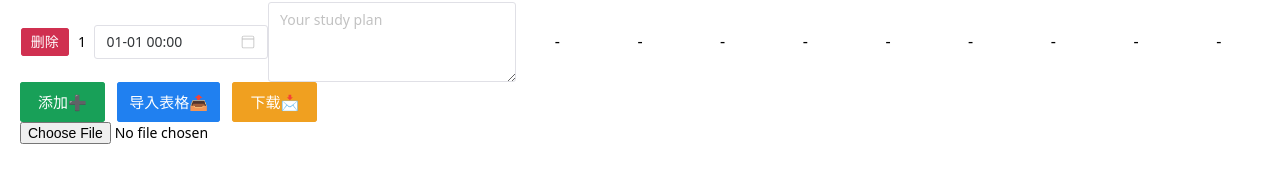
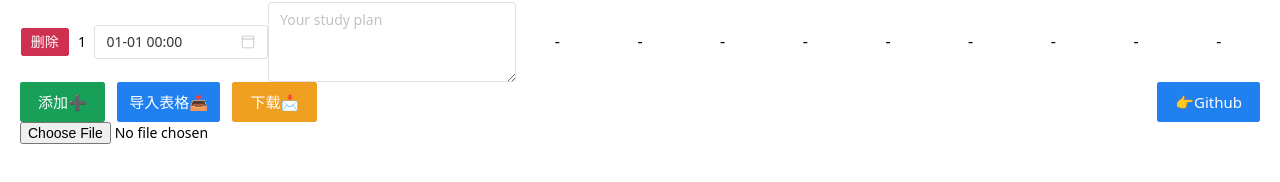
Before and after one commit to cloud-prg/EbbinghausTable, a Vue app: page / in a window 1280 px wide. Shown: the part 350-532 px from the top of the page. Built offline with nearby package versions, Linux system fonts and the light colour scheme.

Commit message:
feature: - 添加github项目地址跳转

```diff
--- a/index.html
+++ b/index.html
@@ -4,7 +4,7 @@
     <meta charset="UTF-8" />
     <link rel="icon" type="image/svg+xml" href="/vite.svg" />
     <meta name="viewport" content="width=device-width, initial-scale=1.0" />
-    <title>Vite + Vue</title>
+    <title>EbbinghausTable</title>
   </head>
   <body>
     <div id="app"></div>
--- a/src/components/table/index.vue
+++ b/src/components/table/index.vue
@@ -1,5 +1,5 @@
 <script>
-import { NDatePicker, NButton, NSpace, NInput, NPopconfirm, NIcon } from 'naive-ui'
+import {NDatePicker, NButton, NSpace, NInput, NPopconfirm, NIcon} from 'naive-ui'
 
 export default {
   name: 'ebhs-table',
@@ -15,17 +15,17 @@ export default {
 </script>
 
 <script setup>
-import { reactive, ref, getCurrentInstance } from 'vue'
+import {reactive, ref, getCurrentInstance} from 'vue'
 import * as XLSX from "xlsx"
-import { useMessage } from 'naive-ui'
+import {useMessage} from 'naive-ui'
 import ExportJsonExcel from "js-export-excel"
 
 const instance = getCurrentInstance()
 
-const { appContext } = instance
-const { config } = appContext
-const { globalProperties } = config
-const { $moment: moment } = globalProperties;
+const {appContext} = instance
+const {config} = appContext
+const {globalProperties} = config
+const {$moment: moment} = globalProperties;
 const message = useMessage()
 const excelRef = ref(null)
 
@@ -46,7 +46,7 @@ const mockDataSource = {
   '1个月': '-',
 }
 
-let { circleList, circleMap } = reactive({
+let {circleList, circleMap} = reactive({
   // 记忆周期列表
   circleList: [
     '5分钟',
@@ -81,7 +81,7 @@ let { circleList, circleMap } = reactive({
 })
 
 // 数据源
-let dataSource = ref([{ ...mockDataSource }])
+let dataSource = ref([{...mockDataSource}])
 
 // 获取指定时间
 const getAppointTime = (timeOption, value) => {
@@ -105,7 +105,7 @@ const handleConfirm = (value, index) => {
 
 // 数据源添加 新项
 const add = () => {
-  dataSource.value.push({ ...mockDataSource })
+  dataSource.value.push({...mockDataSource})
 }
 
 // 导出表格
@@ -219,14 +219,14 @@ const handleTest = () => {
                 class="flex items-center border border-width-2 b-sky border-t-none border-l-none justify-center t-20 flex-basis-70%">
               <n-date-picker class="select-none" :input-readonly="true" type="datetime"
                              :default-formatted-value="moment(item.startTime).format('MM-DD HH:mm')" format="MM-dd HH:mm"
-                @confirm="handleConfirm($event,index)" />
+                             @confirm="handleConfirm($event,index)"/>
             </span>
 
           </div>
           <div class="ebhs-table__middle flex w-20%">
             <span
                 class="flex items-center justify-center t-20 border b-sky border-t-none border-l-none flex-1 border-width-2">
-              <n-input v-model:value="item.content" type="textarea" placeholder="Your study plan" />
+              <n-input v-model:value="item.content" type="textarea" placeholder="Your study plan"/>
             </span>
           </div>
           <div class="ebhs-table__right flex w-60%">
@@ -238,7 +238,8 @@ const handleTest = () => {
         </div>
       </div>
       <!--   底部-->
-      <footer class="ebhs-table__footer">
+      <footer class="ebhs-table__footer flex justify-between">
+        <div>
           <n-space>
             <n-button size='large' @click="add" type="success">
               添加➕
@@ -258,7 +259,16 @@ const handleTest = () => {
           </n-space>
           <input type="file" ref="excelRef"
                  accept=".csv, application/vnd.ms-excel, application/vnd.openxmlformats-officedocument.spreadsheetml.sheet"
-          @change="onChange" id="file" name="file" class="excel display-none" />
+                 @change="onChange" id="file" name="file" class="excel display-none"/>
+        </div>
+        <div>
+
+          <n-button size="large" type="info">
+            <a href="https://github.com/YunShangZhou/EbbinghausTable" class="decoration-none color-white" target="_blank">
+              👉Github
+            </a>
+          </n-button>
+        </div>
       </footer>
     </div>
   </div>
```
Lines whose indentation alone changed are shown as unchanged.
